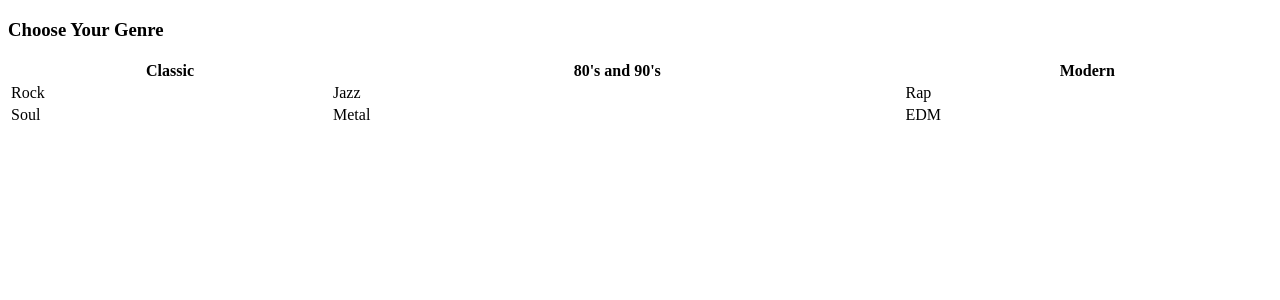
After one commit to Drew8521/MusiQ, a Python web app: template templates/genre_chooser.html in a window 1280 px wide. The commit adds this page. Shown: the top 300 px of the page. Run offline with Jinja, Linux system fonts and the light colour scheme; the template is opened without the code that fills it, so the values that code supplies are empty.

Commit message:
Added a genre chooser to templates and main.py + few minor brushups

```diff
--- /dev/null
+++ b/templates/genre_chooser.html
@@ -0,0 +1,27 @@
+<!DOCTYPE html>
+<html lang="en" dir="ltr">
+  <head>
+    <meta charset="utf-8">
+    <title>genre-chooser</title>
+  </head>
+  <body>
+    <h3>Choose Your Genre</h3>
+    <table style="width:100%">
+  <tr>
+    <th>Classic</th>
+    <th>80's and 90's</th>
+    <th>Modern</th>
+  </tr>
+  <tr>
+    <td>Rock</td>
+    <td>Jazz</td>
+    <td>Rap</td>
+  </tr>
+  <tr>
+    <td>Soul</td>
+    <td>Metal</td>
+    <td>EDM</td>
+  </tr>
+</table>
+  </body>
+</html>
--- a/templates/profile.html
+++ b/templates/profile.html
@@ -2,7 +2,7 @@
 <html lang="en" dir="ltr">
   <head>
     <meta charset="utf-8">
-    <title>profile </title>
+    <title>profile</title>
   </head>
   <body>
     <h1>NAME FOR PROFILE</h1>
--- a/templates/title.html
+++ b/templates/title.html
@@ -2,7 +2,7 @@
 <html lang="en" dir="ltr">
   <head>
     <meta charset="utf-8">
-    <title></title>
+    <title>home-page</title>
   </head>
   <body>
     <h1>MusiQ</h1>
```
Also changed, not shown: main.py (+7 -1 lines), 1 other file.
